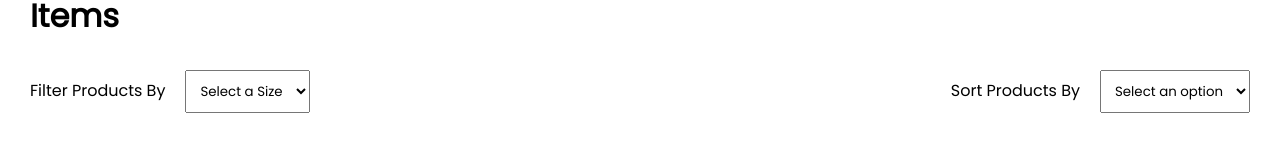
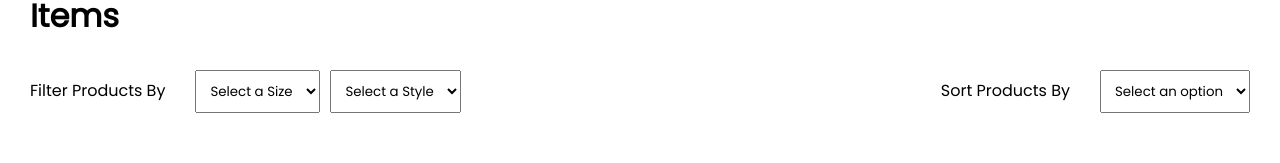
Before and after one commit to everly-gif/thrifty-citrus, a React (Create React App) app: page / in a window 1280 px wide. Shown: the part 138-301 px from the top of the page. Built offline with nearby package versions, Linux system fonts and the light colour scheme; a web font is replaced by a local one.

Commit message:
add changes for category filter

```diff
--- a/src/pages/CategoryProducts.jsx
+++ b/src/pages/CategoryProducts.jsx
@@ -21,6 +21,7 @@ margin-right:20px;
 const Filter =styled.div ``;
 const Input=styled.select `
 padding:10px;
+margin-left:10px;
 `;
 const Option=styled.option``;
 const CategoryProducts = () => {
@@ -38,6 +39,13 @@ const CategoryProducts = () => {
                       <Option>M</Option>
                       <Option>L</Option>
                       <Option>XL</Option>
+                    </Input>
+                    <Input>
+                      <Option disabled selected>Select a Style</Option>
+                      <Option>Full Sets</Option>
+                      <Option>Dresses</Option>
+                      <Option>Accessories</Option>
+
                     </Input>
                     </Filter>
                     <Filter><FilterContent>Sort Products By</FilterContent>
```
